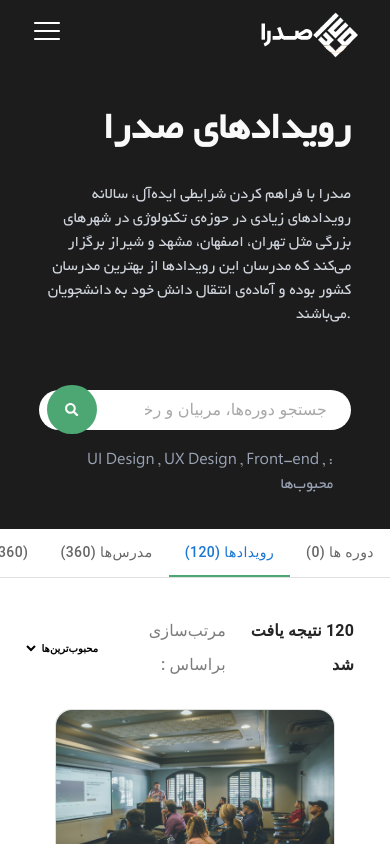
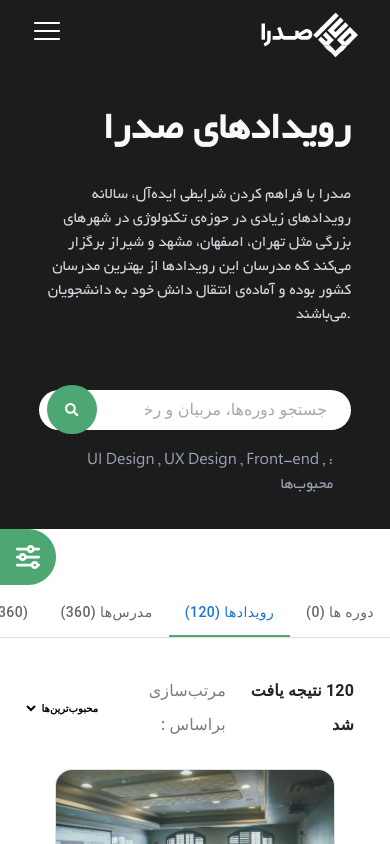
Before and after one commit to amiriar/sadra-v1, a React (Vite) app: page /events in a window 390 px wide. Shown: the top 844 px of the page. Built offline with nearby package versions, Linux system fonts and the light colour scheme.

Commit message:
events already don

```diff
--- /dev/null
+++ b/src/components/layouts/svg/MobileSettingIcon.jsx
@@ -0,0 +1,30 @@
+import React from 'react'
+
+const MobileSettingIcon = () => {
+  return (
+    <>
+      <svg width="56" height="56" viewBox="0 0 56 56" fill="none" xmlns="http://www.w3.org/2000/svg">
+    <path d="M0 0H28C43.464 0 56 12.536 56 28C56 43.464 43.464 56 28 56H0V0Z" fill="#4CA773"/>
+    <g clip-path="url(#clip0_202_2802)">
+    <path d="M28 19.9999C28 20.7072 28.281 21.3854 28.781 21.8855C29.2811 22.3856 29.9594 22.6666 30.6667 22.6666C31.3739 22.6666 32.0522 22.3856 32.5523 21.8855C33.0524 21.3854 33.3333 20.7072 33.3333 19.9999C33.3333 19.2927 33.0524 18.6144 32.5523 18.1143C32.0522 17.6142 31.3739 17.3333 30.6667 17.3333C29.9594 17.3333 29.2811 17.6142 28.781 18.1143C28.281 18.6144 28 19.2927 28 19.9999Z" stroke="white" stroke-width="2.75" stroke-linecap="round" stroke-linejoin="round"/>
+    <path d="M17.333 20H27.9997" stroke="white" stroke-width="2.75" stroke-linecap="round" stroke-linejoin="round"/>
+    <path d="M33.333 20H38.6663" stroke="white" stroke-width="2.75" stroke-linecap="round" stroke-linejoin="round"/>
+    <path d="M20 27.9999C20 28.7072 20.281 29.3854 20.781 29.8855C21.2811 30.3856 21.9594 30.6666 22.6667 30.6666C23.3739 30.6666 24.0522 30.3856 24.5523 29.8855C25.0524 29.3854 25.3333 28.7072 25.3333 27.9999C25.3333 27.2927 25.0524 26.6144 24.5523 26.1143C24.0522 25.6142 23.3739 25.3333 22.6667 25.3333C21.9594 25.3333 21.2811 25.6142 20.781 26.1143C20.281 26.6144 20 27.2927 20 27.9999Z" stroke="white" stroke-width="2.75" stroke-linecap="round" stroke-linejoin="round"/>
+    <path d="M17.333 28H19.9997" stroke="white" stroke-width="2.75" stroke-linecap="round" stroke-linejoin="round"/>
+    <path d="M25.333 28H38.6663" stroke="white" stroke-width="2.75" stroke-linecap="round" stroke-linejoin="round"/>
+    <path d="M32 35.9999C32 36.7072 32.281 37.3854 32.781 37.8855C33.2811 38.3856 33.9594 38.6666 34.6667 38.6666C35.3739 38.6666 36.0522 38.3856 36.5523 37.8855C37.0524 37.3854 37.3333 36.7072 37.3333 35.9999C37.3333 35.2927 37.0524 34.6144 36.5523 34.1143C36.0522 33.6142 35.3739 33.3333 34.6667 33.3333C33.9594 33.3333 33.2811 33.6142 32.781 34.1143C32.281 34.6144 32 35.2927 32 35.9999Z" stroke="white" stroke-width="2.75" stroke-linecap="round" stroke-linejoin="round"/>
+    <path d="M17.333 36H31.9997" stroke="white" stroke-width="2.75" stroke-linecap="round" stroke-linejoin="round"/>
+    <path d="M37.333 36H38.6663" stroke="white" stroke-width="2.75" stroke-linecap="round" stroke-linejoin="round"/>
+    </g>
+    <defs>
+    <clipPath id="clip0_202_2802">
+    <rect width="32" height="32" fill="white" transform="translate(12 12)"/>
+    </clipPath>
+    </defs>
+    </svg>
+
+    </>
+  )
+}
+
+export default MobileSettingIcon
--- a/src/pages/Events.css
+++ b/src/pages/Events.css
@@ -132,8 +132,6 @@
     margin: 20px 0px;
 }
 
-.searchItem input{
-}
 
 .container{
     display: block;
@@ -230,8 +228,17 @@
 
 
 
+#mobile_setting{
+    display: none;
+}
 
+.mobileS_de{
+    display: none;
+}
 
+.mobileS_active{
+    background-color: red;
+}
 
   /* Responsive */
 
@@ -263,9 +270,15 @@
     }
     .tutorialBox{
         padding: 0px;
+        padding-top: 60px;
     }
     .eventBody{
         padding: 2% 10%;
+    }
+    #mobile_setting{
+        display: inline-block;
+        position: absolute;
+        left: 0;
     }
 }
 
--- a/src/pages/Events.jsx
+++ b/src/pages/Events.jsx
@@ -9,6 +9,11 @@
 import TabPanel from '@mui/lab/TabPanel';
 import EventCar from '../components/modules/EventModules/EventCar';
 import MenuIcon from '../components/layouts/svg/MenuIcon';
+import MobileSettingIcon from '../components/layouts/svg/MobileSettingIcon';
+// import { Box, Drawer, Typography } from '@mui/material'
+import { Drawer, Typography } from '@mui/material'
+
+
 // Styles
 import './Events.css'
 
@@ -21,9 +26,9 @@
   const [status , setStatus] = useState(true)
   const [status2 , setStatus2] = useState(true)
   const [status3 , setStatus3] = useState(true)
-
   const CardData = EventDb.tutorilEvent[1].EventsData
-
+  const [setting , setSetting] = useState(false)
+  const [isOpen , setIsopen] = useState(false)
   const [value, setValue] = React.useState('1');
   const handleChange = (event, newValue) => {
     setValue(newValue);
@@ -39,6 +44,10 @@
 
   const statusHandler3 = ()=>{
     setStatus3(e => !e)
+  }
+
+  const mobileSetting = ()=>{
+    setSetting(e => !e);
   }
 
 
@@ -113,7 +122,7 @@
                <label className='container'>
                <p id='lable_text'>({item.quantity} ) { item.CatTitle}  </p>
                <input type="checkbox"  />
-               <span class="checkmark"></span>
+               <span className="checkmark"></span>
                </label>
               </li>
 
@@ -135,7 +144,7 @@
                <label className='container'>
                <p id='lable_text'>(18) رایگان</p>
                <input type="checkbox"  />
-               <span class="checkmark"></span>
+               <span className="checkmark"></span>
                </label>
           </li>
 
@@ -143,7 +152,7 @@
                <label className='container'>
                <p id='lable_text'>(18) تخفیف‌دارها</p>
                <input type="checkbox"  />
-               <span class="checkmark"></span>
+               <span className="checkmark"></span>
                </label>
           </li>
 
@@ -165,25 +174,91 @@
               <label className='container'>
                 <p id='lable_text'>(18) رویدادهای آینده</p>
                 <input type="checkbox"  />
-                <span class="checkmark"></span>
+                <span className="checkmark"></span>
               </label>
           </li>
           <li className='searchItem'>
               <label className='container'>
                 <p id='lable_text'>(18) رویدادهای گذشته </p>
                 <input type="checkbox"  />
-                <span class="checkmark"></span>
+                <span className="checkmark"></span>
               </label>
           </li>
         </ul>
   </div>
 </div>
+</div>
 
-      </div>
 
-     </div>
+    <button onClick={mobileSetting} id='mobile_setting'><MobileSettingIcon/></button>
+    <div className={setting ? "mobileS_active" : "mobileS_de"}>
+    <Drawer anchor='left' open={setting} onClose={()=> setSetting(false)}>
+          <Box p={2} width='250px' textAlign='center' role='presentation'>
+            <Typography variant='h6' component="div">
 
+
+            <ul>
+            {
+              RenderCategory.map((item , index)=>(
+
+               <li className='searchItem'>
+               <label className='container'>
+               <p id='lable_text'>({item.quantity} ) { item.CatTitle}  </p>
+               <input type="checkbox"  />
+               <span className="checkmark"></span>
+               </label>
+              </li>
+
+
+               ))
+            }
+          </ul>
+
+
+        <ul>
+          <li className='searchItem'>
+               <label className='container'>
+               <p id='lable_text'>(18) رایگان</p>
+               <input type="checkbox"  />
+               <span className="checkmark"></span>
+               </label>
+          </li>
+
+          <li className='searchItem'>
+               <label className='container'>
+               <p id='lable_text'>(18) تخفیف‌دارها</p>
+               <input type="checkbox"  />
+               <span className="checkmark"></span>
+               </label>
+          </li>
+        </ul>
+
+
+        <ul>
+          <li className='searchItem'>
+              <label className='container'>
+                <p id='lable_text'>(18) رویدادهای آینده</p>
+                <input type="checkbox"  />
+                <span className="checkmark"></span>
+              </label>
+          </li>
+          <li className='searchItem'>
+              <label className='container'>
+                <p id='lable_text'>(18) رویدادهای گذشته </p>
+                <input type="checkbox"  />
+                <span className="checkmark"></span>
+              </label>
+          </li>
+        </ul>
+
+            </Typography>
+          </Box>
+       </Drawer>
     </div>
+
+</div>
+</div>
+
   )
 }
 
```
